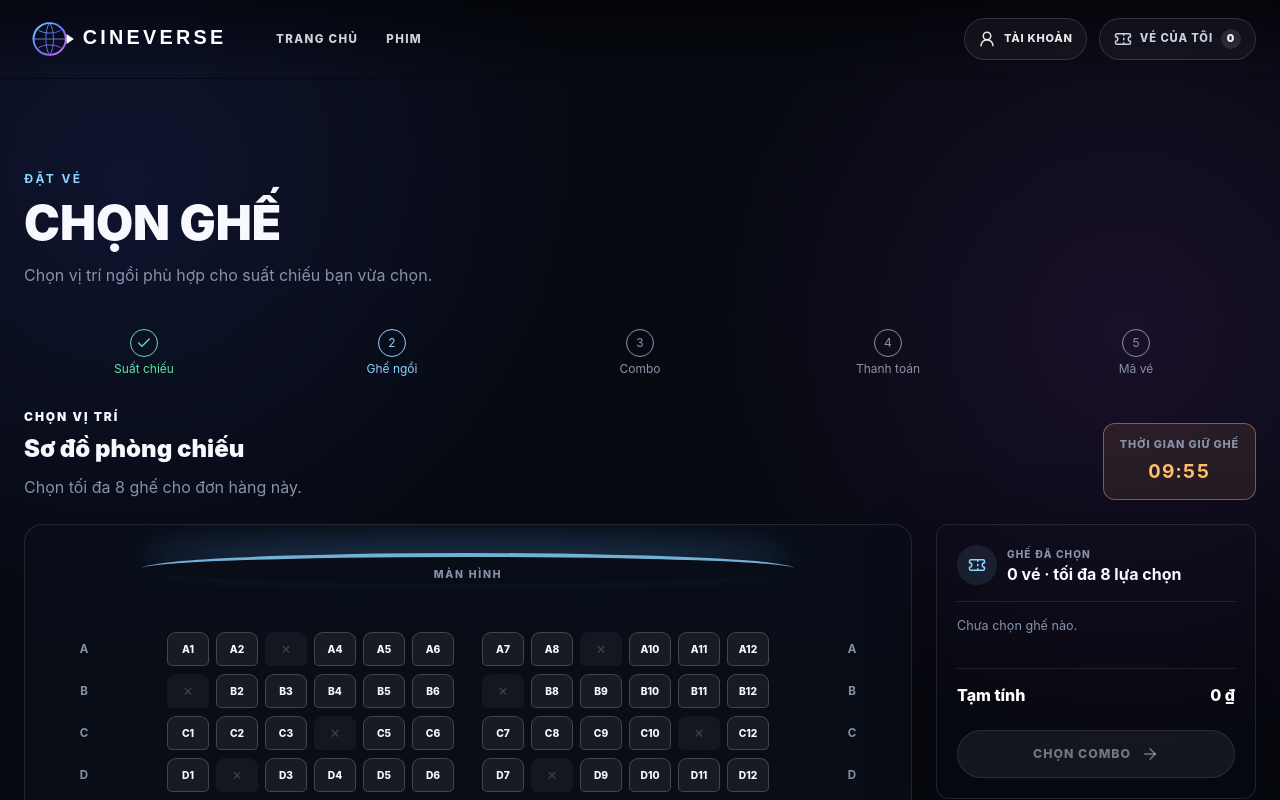
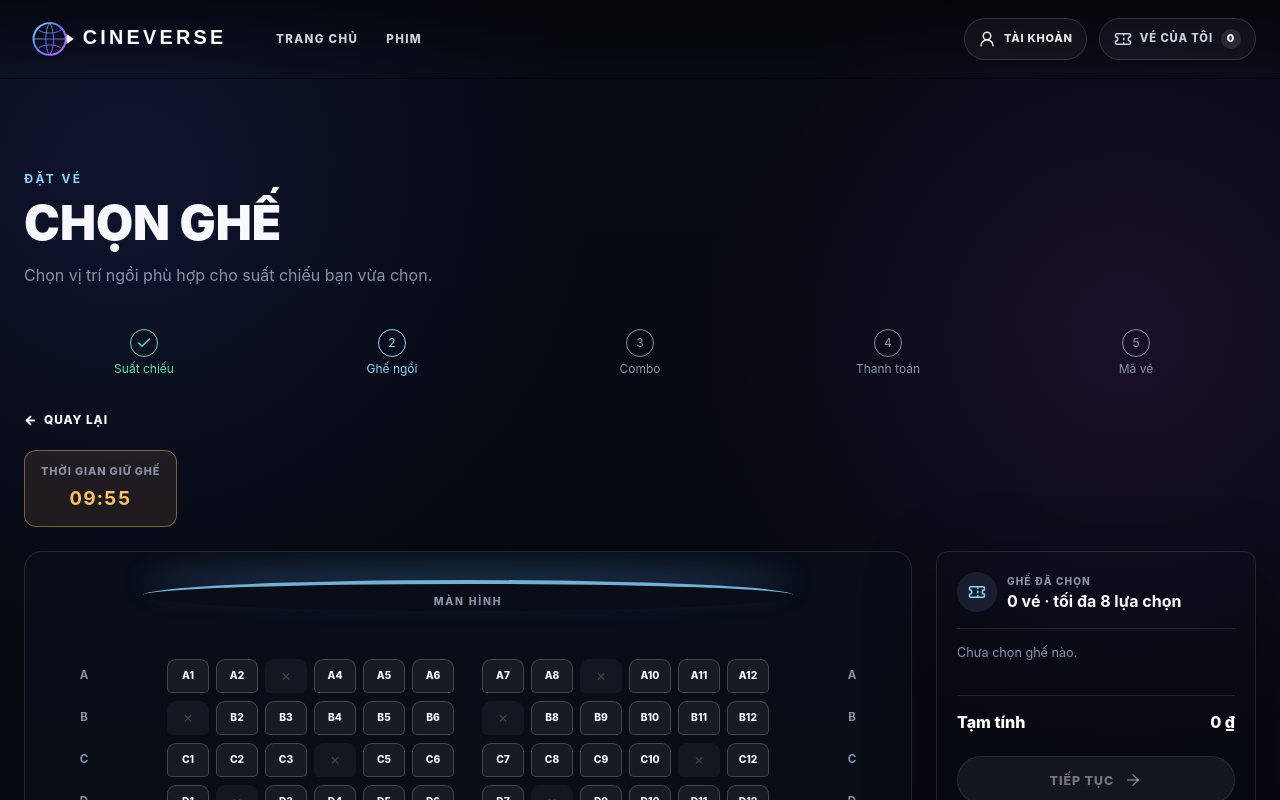
Before and after one commit to thanhhien1732/cineverse, a Next.js app in the folder frontend-next/: page /booking/1/seats in a window 1280 px wide. Shown: the top 800 px of the page. Built offline with nearby package versions, Linux system fonts and the light colour scheme.

Commit message:
keep selected movie when going back from seat step & show selected showtime details on seat step

```diff
--- a/frontend-next/src/app/booking/[showtimeId]/seats/page.tsx
+++ b/frontend-next/src/app/booking/[showtimeId]/seats/page.tsx
@@ -1,11 +1,59 @@
 import { SeatPicker } from "@/components/booking/seat-picker";
+import {
+  resolveShowtimeById,
+  showtimeEndLabel,
+  showtimeGroupLabel,
+  showtimeStartLabel,
+} from "@/lib/showtime-schedule";
+import {
+  mockCatalogueRepository,
+  mockShowtimeRepository,
+} from "@/services/mock-repositories";
+
+const fullDate = new Intl.DateTimeFormat("vi-VN", {
+  weekday: "short",
+  day: "2-digit",
+  month: "2-digit",
+  year: "numeric",
+  timeZone: "Asia/Ho_Chi_Minh",
+});
+
+/** Dòng tóm tắt suất chiếu hiển thị ngay dưới nút quay lại. */
+async function buildShowtimeSummary(showtimeId: string) {
+  const cinemas = await mockShowtimeRepository.findCinemas();
+  const showtime = resolveShowtimeById(showtimeId, cinemas);
+
+  if (!showtime) {
+    return null;
+  }
+
+  const [movie, cinema] = [
+    await mockCatalogueRepository.findMovieById(showtime.movieId),
+    cinemas.find((item) => item.id === showtime.cinemaId),
+  ];
+
+  if (!movie || !cinema) {
+    return null;
+  }
+
+  return [
+    movie.title,
+    cinema.name,
+    fullDate.format(new Date(showtime.startsAt)),
+    `${showtimeStartLabel(showtime)} ~ ${showtimeEndLabel(showtime, movie.durationMinutes)}`,
+    `Phòng chiếu ${showtime.hall}`,
+    showtimeGroupLabel(showtime),
+  ].join(" · ");
+}
 
 export default async function Page({
   params,
 }: {
   params: Promise<{ showtimeId: string }>;
 }) {
-  await params;
+  const { showtimeId } = await params;
+  const summary = await buildShowtimeSummary(decodeURIComponent(showtimeId));
+
   return (
     <section className="mx-auto max-w-340 px-page py-section">
       <p className="text-xs font-bold tracking-[.2em] text-cv-primary-bright uppercase">
@@ -16,7 +64,7 @@ export default async function Page({
         Chọn vị trí ngồi phù hợp cho suất chiếu bạn vừa chọn.
       </p>
       <div className="mt-10">
-        <SeatPicker />
+        <SeatPicker showtimeSummary={summary} />
       </div>
     </section>
   );
--- a/frontend-next/src/app/globals.css
+++ b/frontend-next/src/app/globals.css
@@ -60,6 +60,16 @@
     }
   }
 
+  .text-link-back {
+    margin-bottom: 1.25rem;
+  }
+
+  /* Higher specificity than .home-text-link:hover svg so "back" slides left. */
+  .home-text-link.text-link-back:hover svg,
+  .home-text-link.text-link-back:focus-visible svg {
+    transform: translateX(-0.125rem);
+  }
+
   .seat-context {
     display: flex;
     align-items: end;
@@ -68,9 +78,11 @@
     margin-bottom: 1.5rem;
   }
 
-  .seat-context p:last-child {
-    margin-top: 0.625rem;
-    color: var(--muted);
+  .seat-showtime-summary {
+    margin: 0;
+    color: var(--foreground-muted);
+    font-size: 0.92rem;
+    font-weight: 600;
   }
 
   .seat-hold-timer {
--- a/frontend-next/src/components/booking/seat-picker.tsx
+++ b/frontend-next/src/components/booking/seat-picker.tsx
@@ -1,8 +1,9 @@
 "use client";
 
 import { useCallback, useState } from "react";
+import Link from "next/link";
 import { useRouter } from "next/navigation";
-import { ArrowRightIcon, TicketIcon } from "lucide-react";
+import { ArrowLeftIcon, ArrowRightIcon, TicketIcon } from "lucide-react";
 import { Button } from "@/components/ui/button";
 import { BookingSteps } from "@/components/booking/booking-flow";
 import { SeatHoldTimer } from "@/components/booking/seat-hold-timer";
@@ -142,7 +143,7 @@ function SeatSelectionSummary({
         disabled={!canContinue}
         onClick={onContinue}
       >
-        Chọn combo
+        Tiếp tục
         <ArrowRightIcon />
       </button>
     </aside>
@@ -171,14 +172,24 @@ function SeatLegend() {
   );
 }
 
-export function SeatPicker() {
+export function SeatPicker({
+  showtimeSummary,
+}: {
+  showtimeSummary: string | null;
+}) {
   const router = useRouter();
   const selectedSeatIds = useBookingStore((state) => state.seatIds);
   const showtimeId = useBookingStore((state) => state.showtimeId);
+  const movieId = useBookingStore((state) => state.movieId);
   const toggleSeat = useBookingStore((state) => state.toggleSeat);
   const clearSeats = useBookingStore((state) => state.clearSeats);
   const [expired, setExpired] = useState(false);
   const [selectionMessage, setSelectionMessage] = useState<string | null>(null);
+
+  /** Giữ lại phim đang đặt để quay về đúng bước chọn suất chiếu của phim đó. */
+  const showtimesHref = movieId
+    ? `/showtimes?movie=${encodeURIComponent(movieId)}`
+    : "/showtimes";
 
   const handleExpire = useCallback(() => {
     clearSeats();
@@ -216,7 +227,7 @@ export function SeatPicker() {
             Thời gian giữ ghế 10 phút đã kết thúc. Vui lòng chọn lại suất chiếu
             để bắt đầu một phiên đặt vé mới.
           </p>
-          <Button className="mt-6" onClick={() => router.push("/showtimes")}>
+          <Button className="mt-6" onClick={() => router.push(showtimesHref)}>
             Chọn lại suất chiếu
           </Button>
         </section>
@@ -227,14 +238,14 @@ export function SeatPicker() {
   return (
     <div>
       <BookingSteps active={2} />
+      <Link className="home-text-link text-link-back" href={showtimesHref}>
+        <ArrowLeftIcon aria-hidden="true" />
+        Quay lại
+      </Link>
       <div className="seat-context">
-        <div>
-          <p className="text-xs font-black tracking-[0.16em] text-primary-bright">
-            CHỌN VỊ TRÍ
-          </p>
-          <h2 className="mt-2 text-2xl font-black">Sơ đồ phòng chiếu</h2>
-          <p>Chọn tối đa {maximumSeatSelection} ghế cho đơn hàng này.</p>
-        </div>
+        {showtimeSummary && (
+          <p className="seat-showtime-summary">{showtimeSummary}</p>
+        )}
         <SeatHoldTimer durationSeconds={600} onExpire={handleExpire} />
       </div>
       <div className="grid gap-6 lg:grid-cols-[minmax(0,1fr)_20rem]">
--- a/frontend-next/src/lib/showtime-schedule.ts
+++ b/frontend-next/src/lib/showtime-schedule.ts
@@ -67,6 +67,7 @@ export function buildShowtimesFor(
       startsAt: `${date}T${time}:00+07:00`,
       format: variant.format,
       audioMode: variant.audioMode,
+      hall: `Cinema ${((seed + timeIndex) % 8) + 1}`,
       basePrice:
         variant.format === "IMAX"
           ? 125000
--- a/frontend-next/src/types/domain.ts
+++ b/frontend-next/src/types/domain.ts
@@ -52,6 +52,7 @@ export interface Showtime {
   readonly startsAt: string;
   readonly format: string;
   readonly audioMode: ShowtimeAudioMode;
+  readonly hall: string;
   readonly basePrice: number;
 }
 
```
